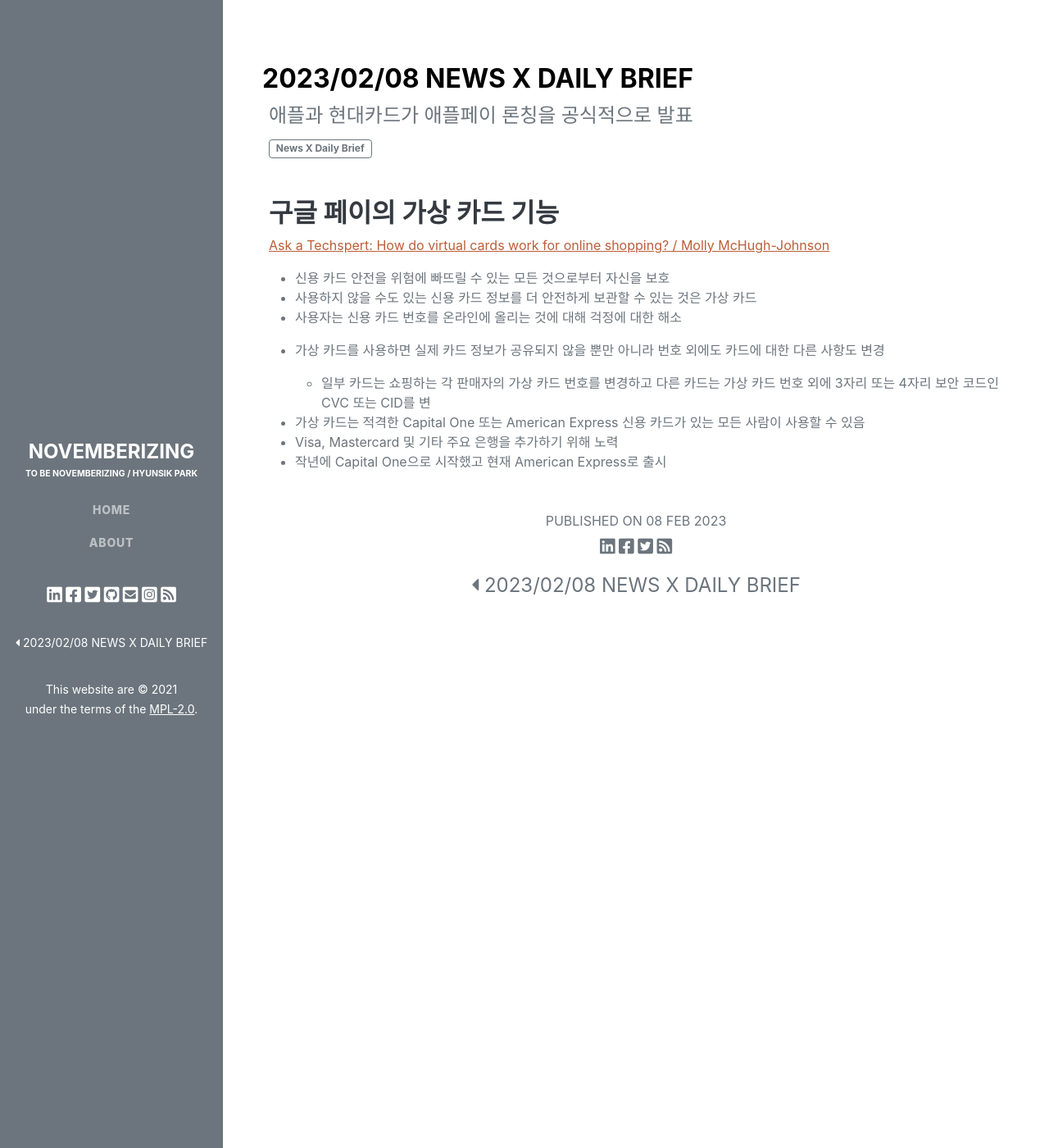
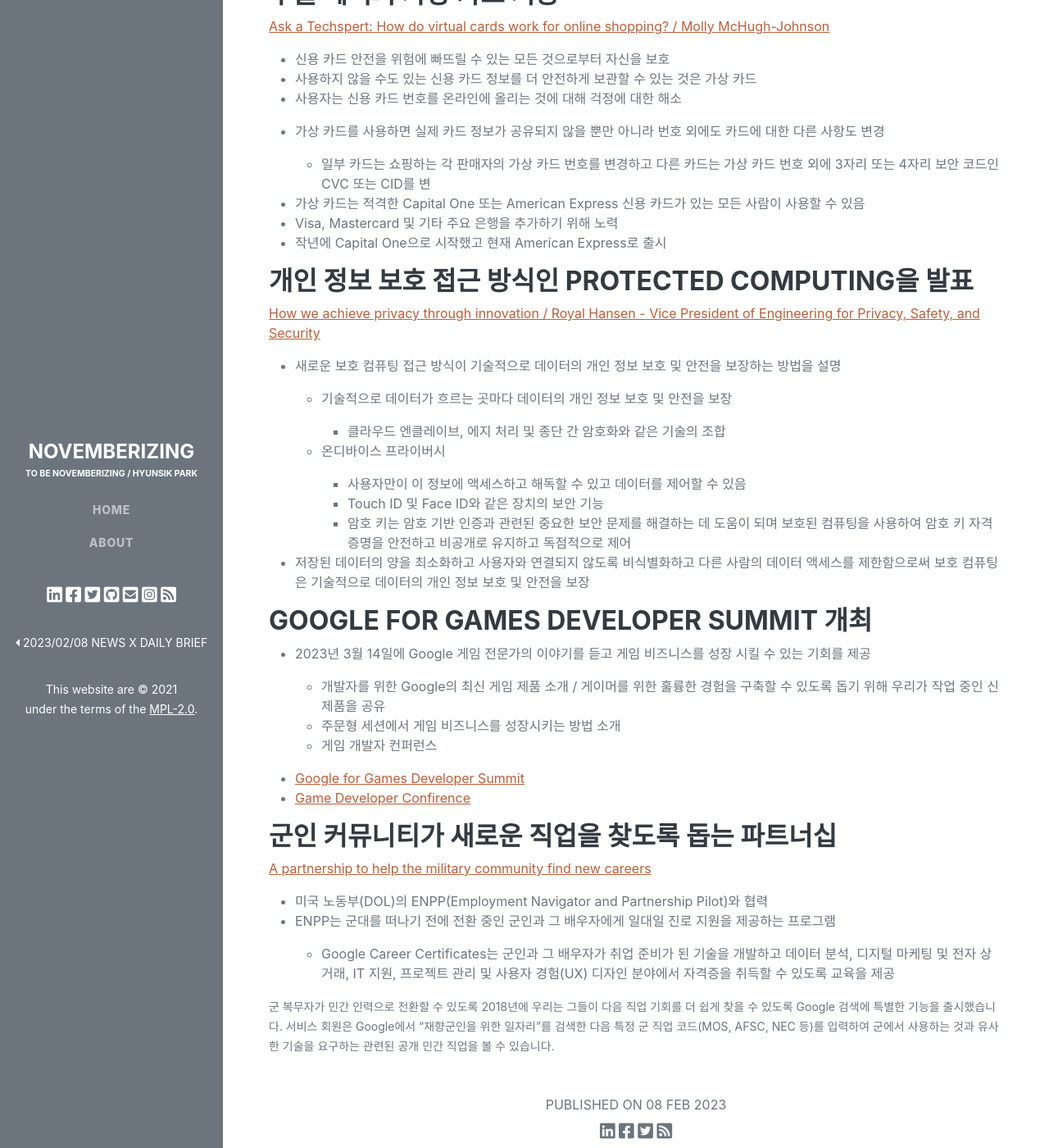
Before and after one commit to novemberizing/novemberizing.github.io, a Jekyll site: the page built from _posts/2023-02-10-NewsXBrief20230210.md, in a window 1280 px wide and 1400 px high, scrolled down 270 px. Shown: the whole window at 82% size. Built offline with Jekyll 4.4.1, drawn with Linux system fonts in a browser that asks for light colours.

Commit message:
업데이트

```diff
--- a/_posts/2023-02-10-NewsXBrief20230210.md
+++ b/_posts/2023-02-10-NewsXBrief20230210.md
@@ -1,7 +1,7 @@
 ---
 layout: post
 title: "2023/02/08 News X Daily Brief"
-subtitle: "애플과 현대카드가 애플페이 론칭을 공식적으로 발표"
+subtitle: "구글 페이의 가상 카드 기능"
 cover: /assets/images/posts/2022-01-08-Decentralization.png
 date: "2023-02-08 11:47:00"
 categories: posts
@@ -24,3 +24,43 @@
 - 가상 카드는 적격한 Capital One 또는 American Express 신용 카드가 있는 모든 사람이 사용할 수 있음
 - Visa, Mastercard 및 기타 주요 은행을 추가하기 위해 노력
 - 작년에 Capital One으로 시작했고 현재 American Express로 출시
+
+### 개인 정보 보호 접근 방식인 Protected Computing을 발표
+
+[How we achieve privacy through innovation / Royal Hansen - Vice President of Engineering for Privacy, Safety, and Security](https://blog.google/technology/safety-security/how-we-achieve-privacy-through-innovation/)
+
+- 새로운 보호 컴퓨팅 접근 방식이 기술적으로 데이터의 개인 정보 보호 및 안전을 보장하는 방법을 설명
+
+    - 기술적으로 데이터가 흐르는 곳마다 데이터의 개인 정보 보호 및 안전을 보장
+
+        - 클라우드 엔클레이브, 에지 처리 및 종단 간 암호화와 같은 기술의 조합
+
+    - 온디바이스 프라이버시
+
+        - 사용자만이 이 정보에 액세스하고 해독할 수 있고 데이터를 제어할 수 있음
+        - Touch ID 및 Face ID와 같은 장치의 보안 기능
+        - 암호 키는 암호 기반 인증과 관련된 중요한 보안 문제를 해결하는 데 도움이 되며 보호된 컴퓨팅을 사용하여 암호 키 자격 증명을 안전하고 비공개로 유지하고 독점적으로 제어
+
+- 저장된 데이터의 양을 최소화하고 사용자와 연결되지 않도록 비식별화하고 다른 사람의 데이터 액세스를 제한함으로써 보호 컴퓨팅은 기술적으로 데이터의 개인 정보 보호 및 안전을 보장
+
+### Google for Games Developer Summit 개최
+
+- 2023년 3월 14일에 Google 게임 전문가의 이야기를 듣고 게임 비즈니스를 성장 시킬 수 있는 기회를 제공
+
+    - 개발자를 위한 Google의 최신 게임 제품 소개 / 게이머를 위한 훌륭한 경험을 구축할 수 있도록 돕기 위해 우리가 작업 중인 신제품을 공유
+    - 주문형 세션에서 게임 비즈니스를 성장시키는 방법 소개
+    - 게임 개발자 컨퍼런스
+
+> - [Google for Games Developer Summit](https://gamedevsummit.withgoogle.com/)
+> - [Game Developer Confirence](https://gdconf.com/)
+
+### 군인 커뮤니티가 새로운 직업을 찾도록 돕는 파트너십
+
+[A partnership to help the military community find new careers](https://blog.google/outreach-initiatives/grow-with-google/career-certificates-military-community/)
+
+- 미국 노동부(DOL)의 ENPP(Employment Navigator and Partnership Pilot)와 협력
+- ENPP는 군대를 떠나기 전에 전환 중인 군인과 그 배우자에게 일대일 진로 지원을 제공하는 프로그램
+
+    - Google Career Certificates는 군인과 그 배우자가 취업 준비가 된 기술을 개발하고 데이터 분석, 디지털 마케팅 및 전자 상거래, IT 지원, 프로젝트 관리 및 사용자 경험(UX) 디자인 분야에서 자격증을 취득할 수 있도록 교육을 제공
+
+> <small>군 복무자가 민간 인력으로 전환할 수 있도록 2018년에 우리는 그들이 다음 직업 기회를 더 쉽게 찾을 수 있도록 Google 검색에 특별한 기능을 출시했습니다. 서비스 회원은 Google에서 "재향군인을 위한 일자리"를 검색한 다음 특정 군 직업 코드(MOS, AFSC, NEC 등)를 입력하여 군에서 사용하는 것과 유사한 기술을 요구하는 관련된 공개 민간 직업을 볼 수 있습니다.</small>
```
